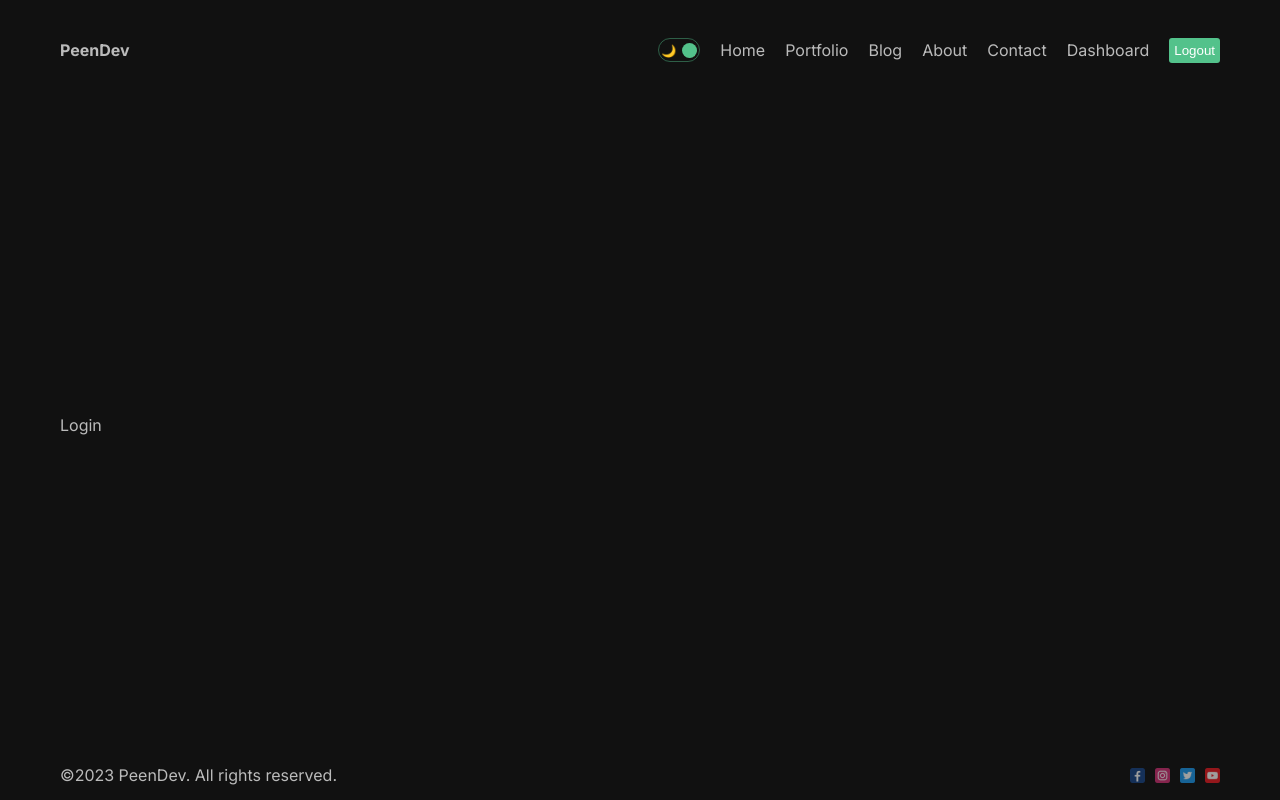
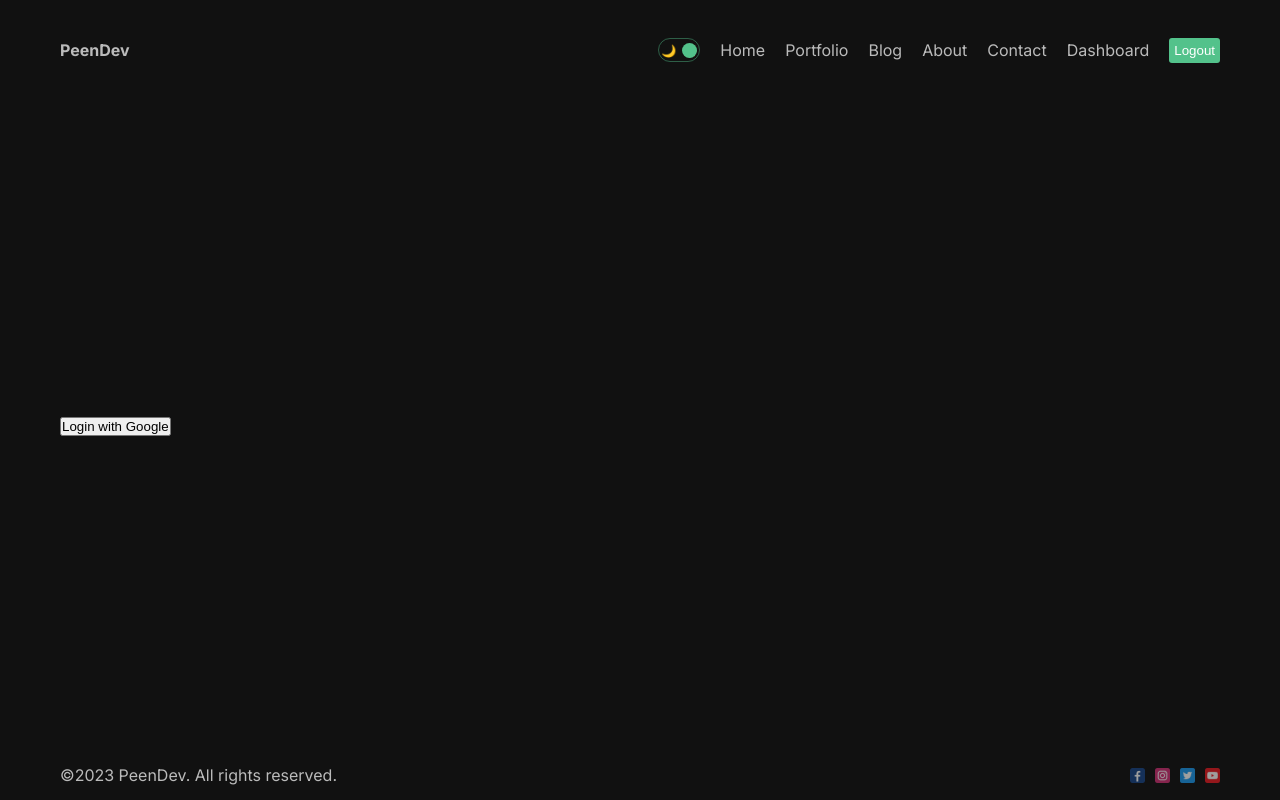
Before and after one commit to SmallPeenwow/next_tutorial, a Next.js app: page /dashboard/login in a window 1280 px wide. Built offline with nearby package versions, Linux system fonts and the light colour scheme.

Commit message:
Google Auth (Sign In With Google) Done

```diff
--- a/src/app/dashboard/(auth)/login/page.jsx
+++ b/src/app/dashboard/(auth)/login/page.jsx
@@ -1,8 +1,15 @@
+'use client';
+
 import React from 'react';
 import styles from './page.module.css';
+import { signIn } from 'next-auth/react';
 
 const Login = () => {
-	return <div>Login</div>;
+	return (
+		<div className={styles.container}>
+			<button onClick={() => signIn('google')}>Login with Google</button>
+		</div>
+	);
 };
 
 export default Login;
--- a/src/app/dashboard/page.jsx
+++ b/src/app/dashboard/page.jsx
@@ -3,6 +3,7 @@
 import React, { useEffect, useState } from 'react';
 import useSWR from 'swr';
 import styles from './page.module.css';
+import { useSession } from 'next-auth/react';
 
 const Dashboard = () => {
 	// const [data, setDate] = useState([]);
@@ -29,6 +30,8 @@
 	// 	getDate();
 	// }, []);
 
+	const session = useSession();
+
 	const fetcher = (...args) => fetch(...args).then((res) => res.json());
 
 	const { data, mutate, error, isLoading } = useSWR(`/api/posts?username=${session?.data?.user.name}`, fetcher);
--- a/src/app/layout.js
+++ b/src/app/layout.js
@@ -3,6 +3,7 @@
 import { Inter, Roboto, Poppins } from 'next/font/google';
 import Footer from '@/components/footer/Footer';
 import { ThemeProvider } from '@/context/ThemeContext';
+import AuthProvider from '@/components/authProvider/AuthProvider';
 
 const inter = Inter({ subsets: ['latin'] });
 
@@ -16,11 +17,13 @@
 		<html lang='en'>
 			<body className={inter.className}>
 				<ThemeProvider>
-					<div className='container'>
-						<Navbar />
-						{children}
-						<Footer />
-					</div>
+					<AuthProvider>
+						<div className='container'>
+							<Navbar />
+							{children}
+							<Footer />
+						</div>
+					</AuthProvider>
 				</ThemeProvider>
 			</body>
 		</html>
--- /dev/null
+++ b/src/components/authProvider/AuthProvider.jsx
@@ -0,0 +1,9 @@
+'use client';
+
+import { SessionProvider } from 'next-auth/react';
+
+const AuthProvider = ({ children }) => {
+	return <SessionProvider>{children}</SessionProvider>;
+};
+
+export default AuthProvider;
```
Also changed, not shown: src/app/api/auth/[...nextauth]/route.js (+7 -5 lines).
